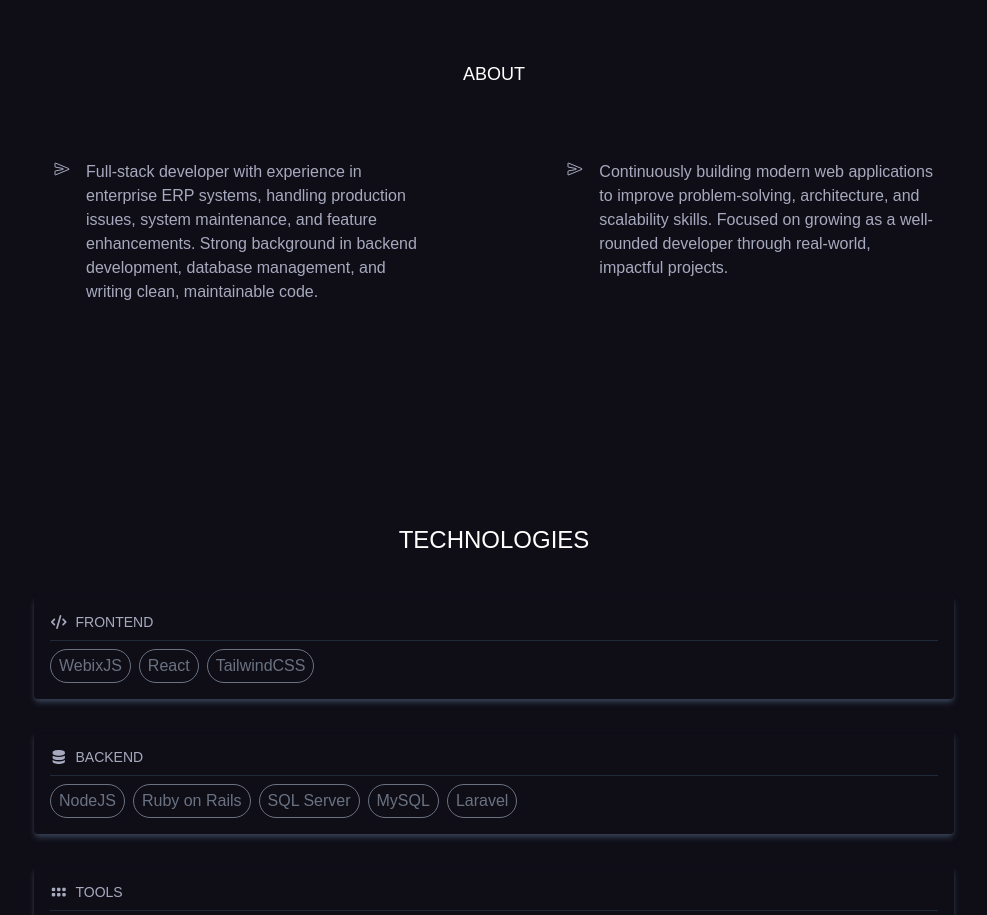
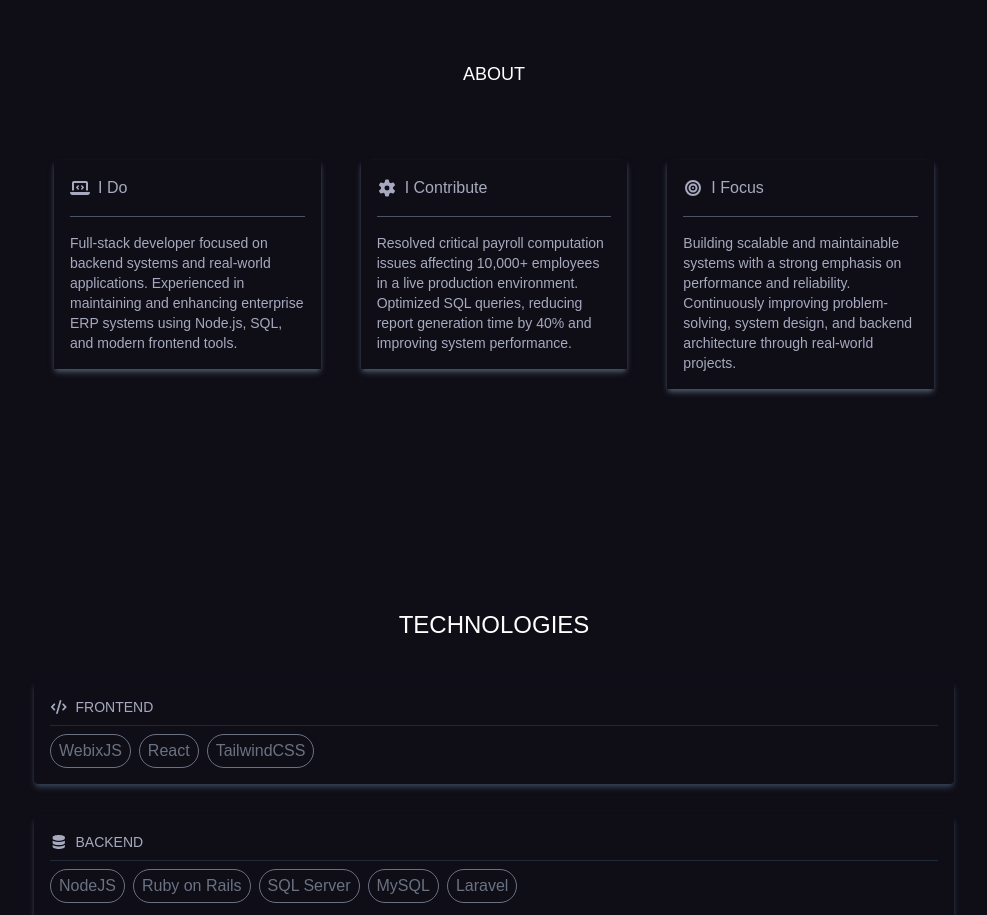
Before and after one commit to Sublime8157/portfolio, a React (Vite) app in the folder frontend/: page / in a window 1280 px wide. Shown: the part 820-1735 px from the top of the page, without its empty margins (146-1133 px from the left). Built offline with nearby package versions, Linux system fonts and the light colour scheme.

Commit message:
Replace about section ui

```diff
--- a/frontend/src/features/about/about.jsx
+++ b/frontend/src/features/about/about.jsx
@@ -1,21 +1,24 @@
 import aboutList from "./components/aboutList";
 import Motion from "../utils/Motion";
+import { FontAwesomeIcon } from "@fortawesome/react-fontawesome";
 
 const about = () => {
   return (
     <div className="flex flex-col gap-8">
       <h1 className="text-lg lg:text-2  xl text-center">ABOUT</h1>
-      <div className="p-0 lg:p-10 flex flex-col lg:flex-row lg:gap-0 gap-10 justify-between items-start">
-        {aboutList.map((paragraph, index) => (
+      <div className="p-0 lg:p-10 flex flex-col lg:flex-row gap-10 justify-between items-start">
+        {aboutList.map((list, index) => (
           <Motion
-            direction={index % 2 === 0 ? "left" : "right"}
             key={index}
-            className="flex w-full lg:w-5/12 lg:text-base text-sm flex-row justify-start items-start gap-4 text-[#a7a9be]"
+            className="  transition-all ease-in-out
+  hover:scale-105 p-4 flex w-full lg:w-5/12 lg:text-base text-sm flex-col shadow-md shadow-gray-600 border-gray-600 justify-start items-start gap-4 text-[#a7a9be]"
           >
-            <div>
-              <ion-icon name="send-outline"></ion-icon>
+            <div className="flex flex-row items-center gap-2">
+              <FontAwesomeIcon icon={list.icon} />
+              <h6>{list.about}</h6>
             </div>
-            {paragraph}
+            <hr className="w-full text-gray-600"></hr>
+            <p className="text-sm">{list.paragraph}</p>
           </Motion>
         ))}
       </div>
--- a/frontend/src/features/about/components/aboutList.jsx
+++ b/frontend/src/features/about/components/aboutList.jsx
@@ -1,7 +1,21 @@
+import { faLaptopCode, faGear, faBullseye } from "@fortawesome/free-solid-svg-icons";
+
 const aboutList = [
-  "Full-stack developer with experience in enterprise ERP systems, handling production issues, system maintenance, and feature enhancements. Strong background in backend development, database management, and writing clean, maintainable code.",
-
-  "Continuously building modern web applications to improve problem-solving, architecture, and scalability skills. Focused on growing as a well-rounded developer through real-world, impactful projects."
+  {
+    about: "I Do",
+    paragraph: "Full-stack developer focused on backend systems and real-world applications. Experienced in maintaining and enhancing enterprise ERP systems using Node.js, SQL, and modern frontend tools.",
+    icon: faLaptopCode
+  },
+  {
+    about: "I Contribute",
+    paragraph: "Resolved critical payroll computation issues affecting 10,000+ employees in a live production environment. Optimized SQL queries, reducing report generation time by 40% and improving system performance.",
+    icon: faGear
+  },
+  {
+    about: "I Focus",
+    paragraph: "Building scalable and maintainable systems with a strong emphasis on performance and reliability. Continuously improving problem-solving, system design, and backend architecture through real-world projects.",
+    icon: faBullseye
+  }
 ];
 
 export default aboutList;
```
